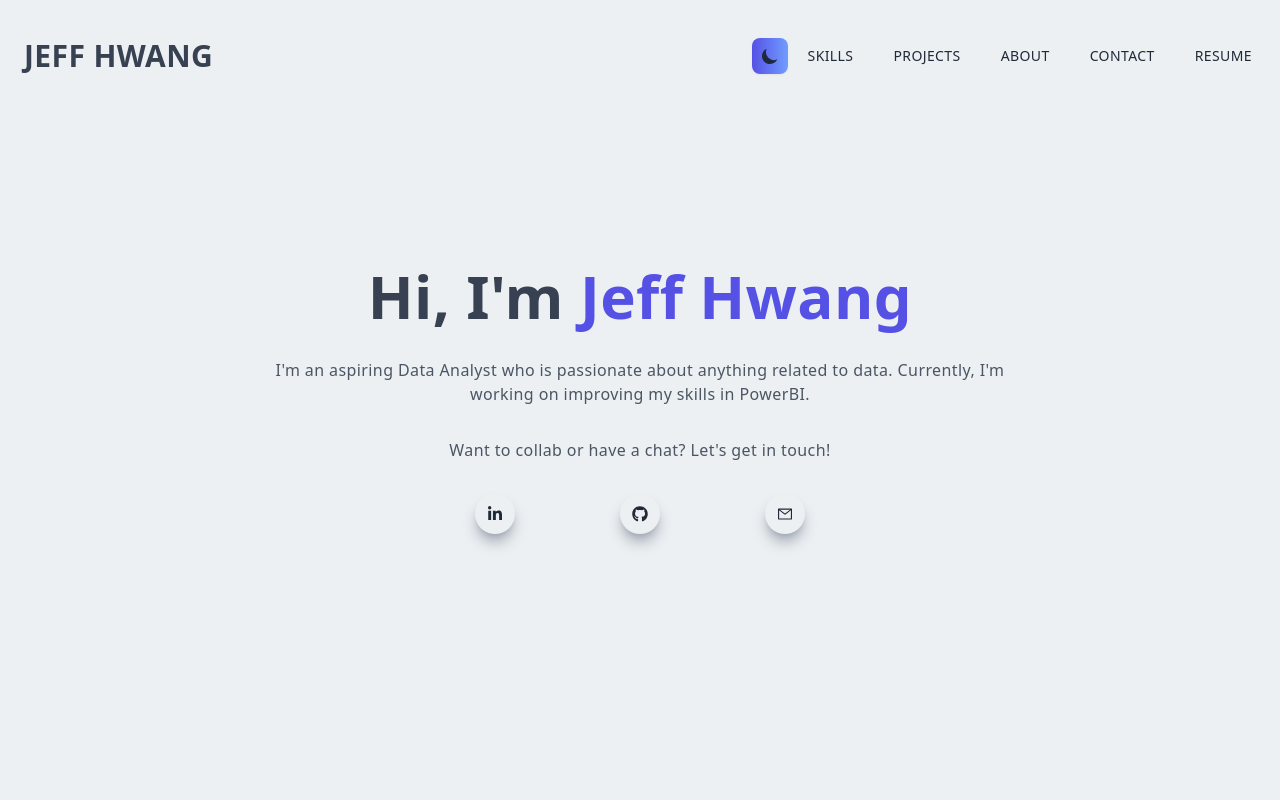
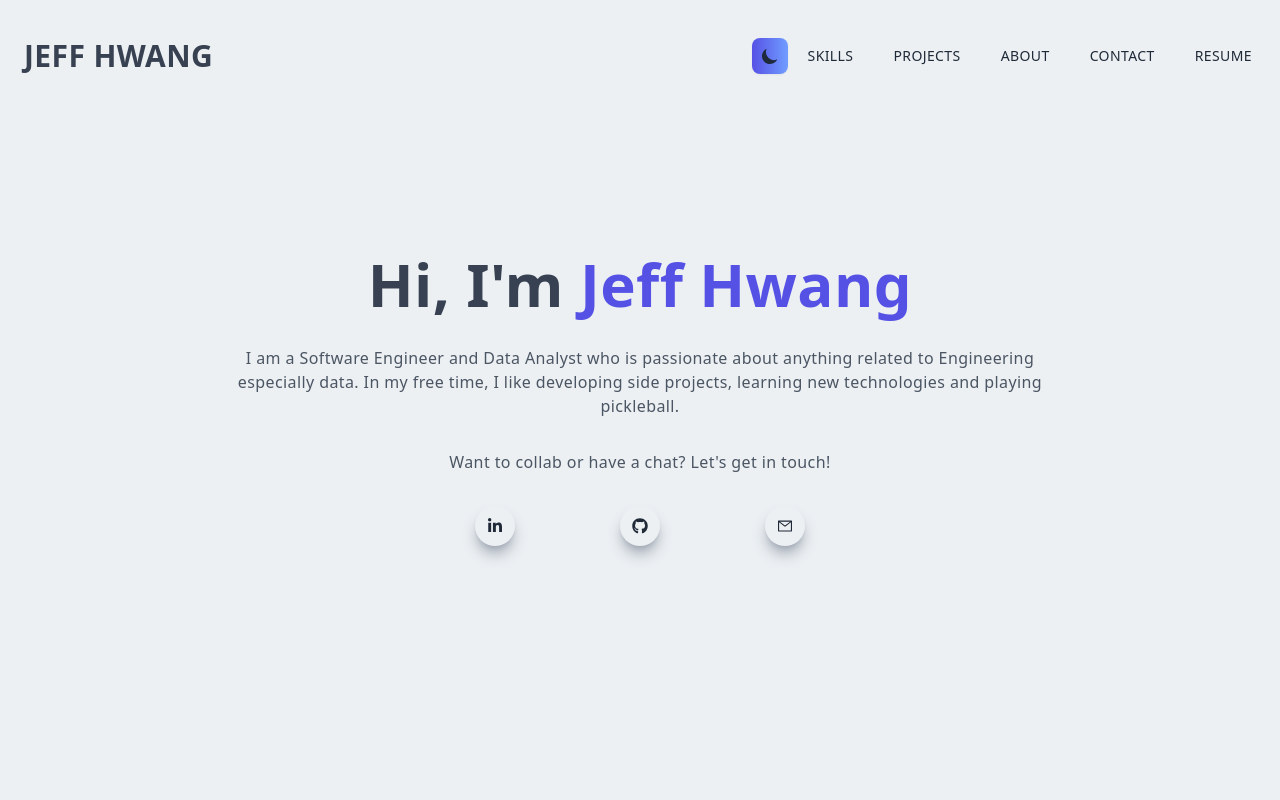
Before and after one commit to JeffyWongo/personal-website, a Next.js app: page / in a window 1280 px wide. Shown: the top 800 px of the page. Built offline with nearby package versions, Linux system fonts and the light colour scheme.

Commit message:
changed Main.jsx introduction

```diff
--- a/components/Main.jsx
+++ b/components/Main.jsx
@@ -17,8 +17,8 @@ const Main = ({darkMode}) => {
           </h1>
           {/* <h3 className="py-2 text-gray-700 dark:text-gray-200">An Aspiring Data Engineer</h3> */}
           <p className="py-4 text-gray-600 max-w-[70%] m-auto dark:text-gray-400">
-            I'm an aspiring Data Analyst who is passionate about anything related to data. Currently,
-            I'm working on improving my skills in PowerBI.
+            I am a Software Engineer and Data Analyst who is passionate about anything related to Engineering especially data. In my free time, I like developing
+            side projects, learning new technologies and playing pickleball.
           </p>
           <p className="py-4 text-gray-600 max-w-[70%] m-auto dark:text-gray-400">Want to collab or have a chat? Let's get in touch!</p>
           <div className="flex items-center justify-between max-w-[330px] m-auto py-4">
```
